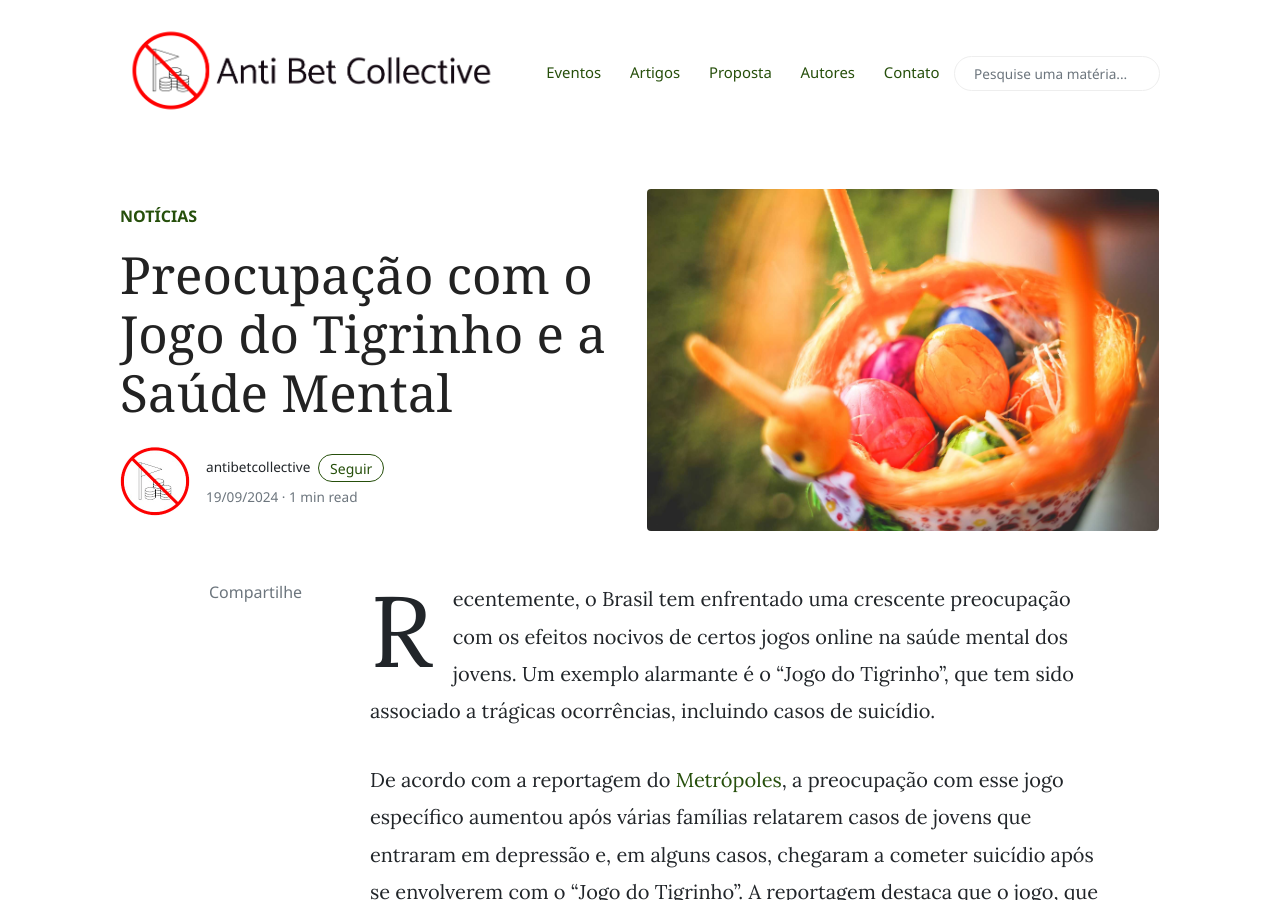
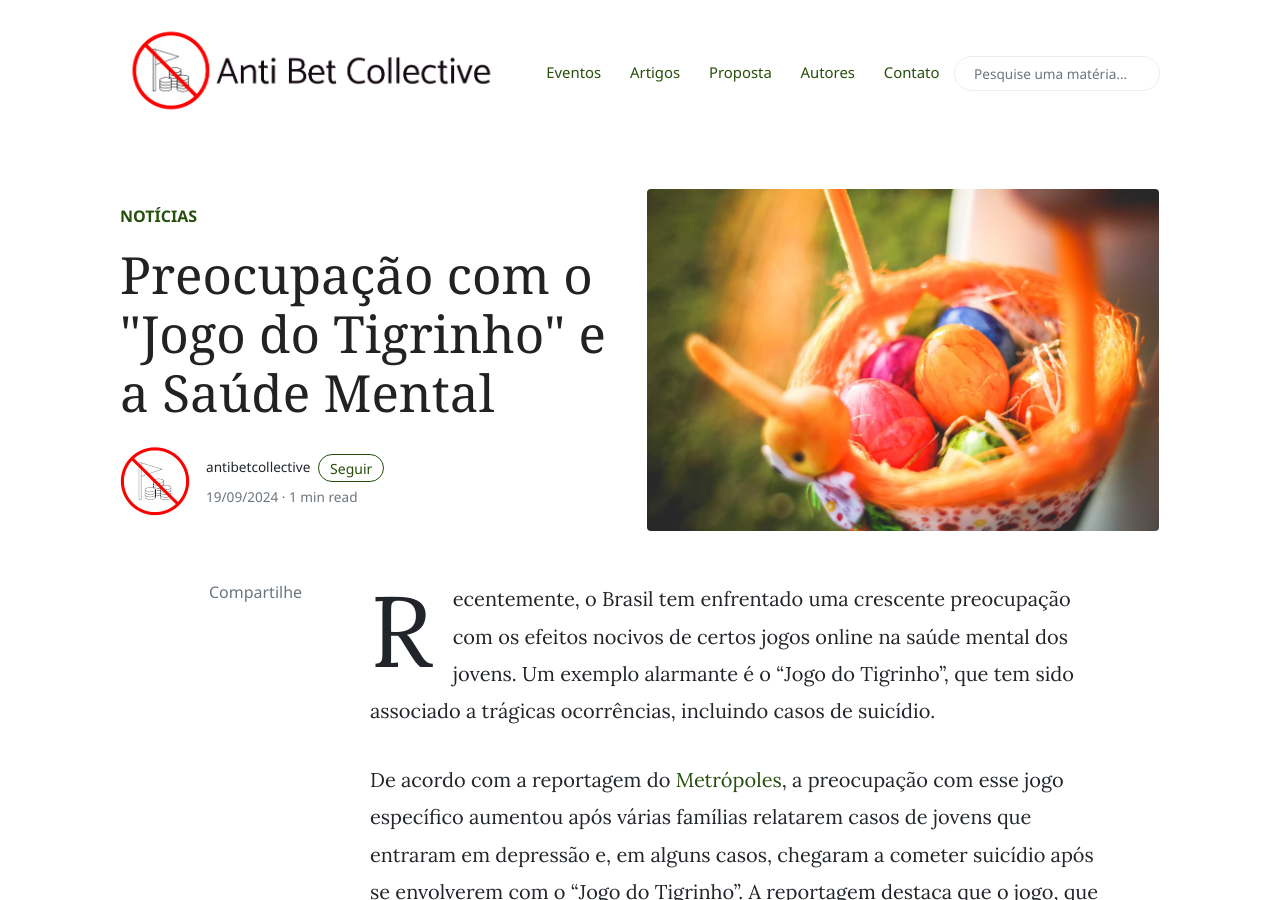
Before and after one commit to antibetcollective/antibetcollective.github.io, a Jekyll site: the page built from _posts/2024-09-19-preocupacao-com-o-jogo-do-tigrinho-e-a-saude-mental.md, in a window 1280 px wide and 900 px high. Built offline with Jekyll 4.4.1, drawn with Linux system fonts in a browser that asks for light colours; nearby versions of some CDN libraries; comment, search, counter and statistics services are not loaded.

```diff
--- a/_posts/2024-09-19-preocupacao-com-o-jogo-do-tigrinho-e-a-saude-mental.md
+++ b/_posts/2024-09-19-preocupacao-com-o-jogo-do-tigrinho-e-a-saude-mental.md
@@ -1,6 +1,6 @@
 ---
 layout: post
-title: 'Preocupação com o Jogo do Tigrinho e a Saúde Mental'
+title: 'Preocupação com o "Jogo do Tigrinho" e a Saúde Mental'
 author: antibetcollective
 categories: [Notícias]
 image: assets/images/3.jpg
```
